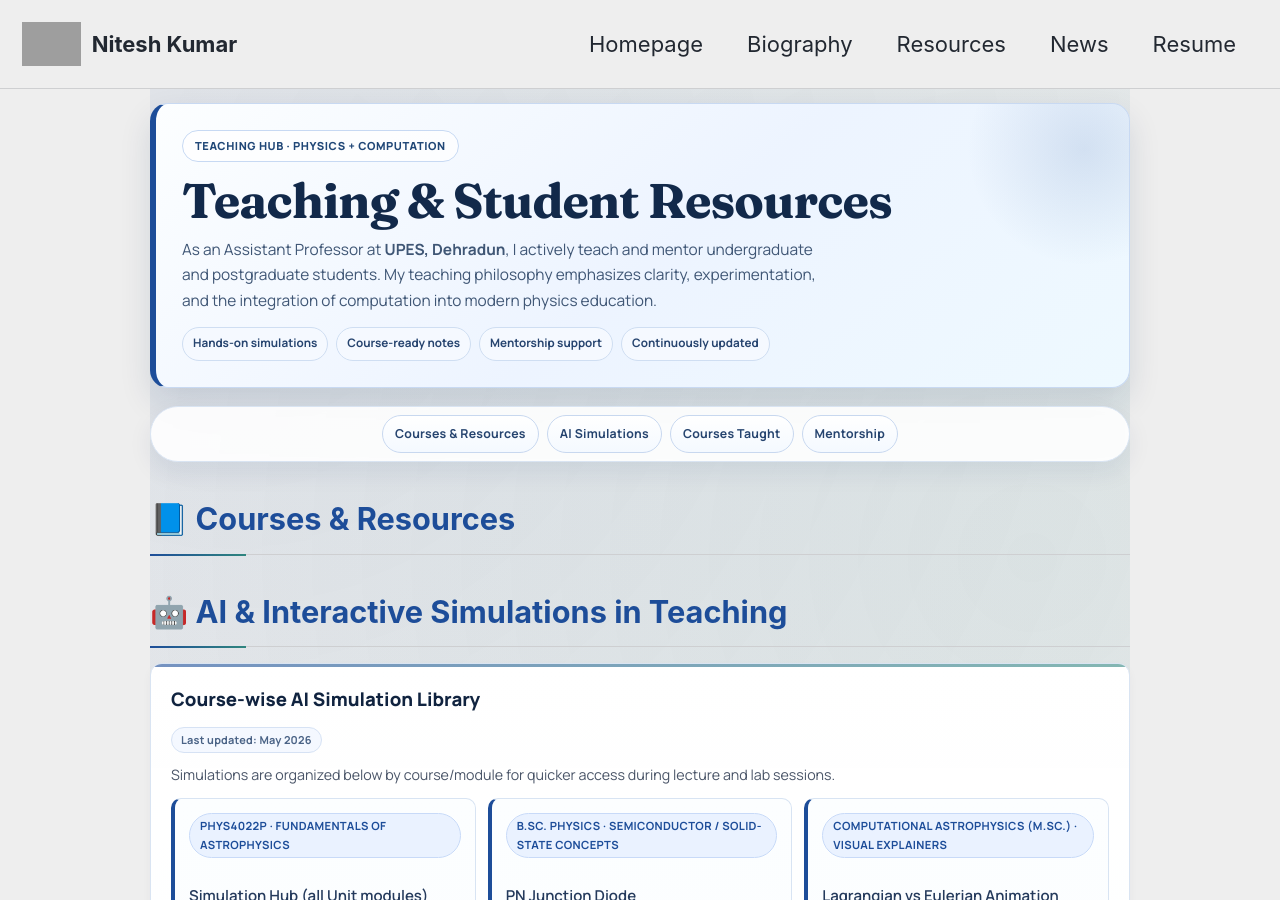
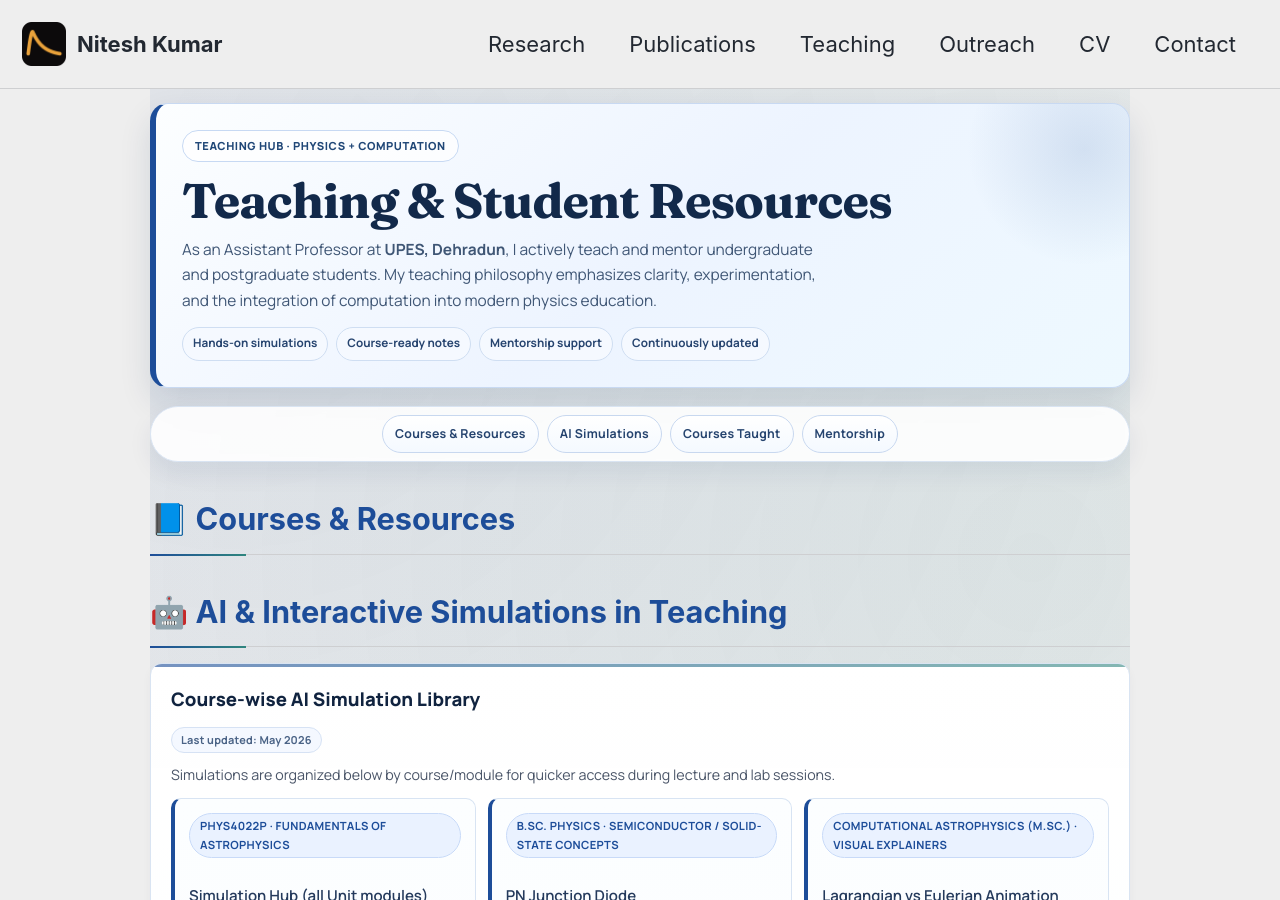
Before and after one commit to niteshchandra039/niteshchandra039.github.io, a Jekyll site: the page built from teaching-dev.html, in a window 1280 px wide and 900 px high. Built offline with Jekyll 4.4.1, drawn with Linux system fonts in a browser that asks for light colours; cached includes are drawn as plain includes; part of the change alters nothing that is shown; grey boxes are pictures that could not be loaded.

Commit message:
Update site config, legacy menu, analytics and README
Real description and URL, explicit empty baseurl, small logo instead of the 7.9 MB
image, og:image, Dehradun spelling; load Google Analytics once; document how to edit content.

Co-Authored-By: Claude Opus 5.5 <noreply@anthropic.com>

```diff
--- a/_config.yml
+++ b/_config.yml
@@ -27,12 +27,12 @@ title                    : "Nitesh Kumar"
 title_separator          : "-"
 subtitle                 : # site tagline that appears below site title in masthead
 name                     : "Nitesh Kumar"
-description              : "My profile."
-url                      : # the base hostname & protocol for your site e.g. "https://mmistakes.github.io"
-baseurl                  : # the subpath of your site, e.g. "/blog"
+description              : "Dr. Nitesh Kumar — astrophysicist, Assistant Professor of Physics at UPES Dehradun and IUCAA Associate, working on RR Lyrae stars, globular clusters and machine learning for astronomy."
+url                      : "https://niteshchandra039.github.io"
+baseurl                  : "" # user site served from the domain root
 repository               : # GitHub username/repo-name e.g. "mmistakes/minimal-mistakes"
 teaser                   : # path of fallback teaser image, e.g. "/assets/images/500x300.png"
-logo                     : "/assets/images/opo0432d.jpg" # path of logo image to display in the masthead, e.g. "/assets/images/88x88.png"
+logo                     : "/assets/site/img/apple-touch-icon.png" # path of logo image to display in the masthead, e.g. "/assets/images/88x88.png"
 masthead_title           : # overrides the website title displayed in the masthead, use " " for no title
 breadcrumbs              : true # true, false (default)
 words_per_minute         : 200
@@ -101,7 +101,7 @@ facebook:
   username               : "Nits874"
   app_id                 :
   publisher              :
-og_image                 : # Open Graph/Twitter default site image
+og_image                 : "/assets/site/img/og-image.jpg" # Open Graph/Twitter default site image
 # For specifying social profiles
 # - https://developers.google.com/structured-data/customize/social-profiles
 social:
@@ -121,8 +121,8 @@ analytics:
 author:
   name             : "Nitesh Kumar"
   avatar           : "nitesh.jpeg" # path of avatar image, e.g. "/assets/images/bio-photo.jpg"
-  bio              : "**Assistant Professor** at UPES, Dehradun."
-  location         : "Deharadun"
+  bio              : "**Assistant Professor of Physics** at UPES, Dehradun · IUCAA Associate"
+  location         : "Dehradun, India"
   email            : "nitesh.kumar@ddn.upes.ac.in"
   links:
     - label: "Email"
@@ -168,7 +168,7 @@ footer:
 
 # Site Header
 header:
-  overlay_images: assets/images/opo0432d.jpg
+  overlay_images: assets/site/img/helix-wide-1440.jpg
   overlay_filter: 0.5
   caption: overlay
 
@@ -203,6 +203,9 @@ exclude:
   - tmp
   - /docs # ignore Minimal Mistakes /docs
   - /test # ignore Minimal Mistakes /test
+  - cv-llt.pdf # source copy; the published CV is /cv.pdf
+  - README.md
+  - data_collected
 keep_files:
   - .git
   - .svn
--- a/_data/navigation.yml
+++ b/_data/navigation.yml
@@ -1,15 +1,15 @@
-# main links
+# Menu for legacy pages that still use the Minimal Mistakes theme (e.g. /marks/).
+# The main site menu lives in _includes/site/header.html.
 main:
-
-  # Custom navigation bar
-  - title: "Homepage"
-    url: "/"
-  - title: "Biography"
-    url: "/about/"
-  - title: "Resources"
-    url: "/teaching"
-  - title: "News"
-    url: "/update/"
-  - title: "Resume"
-    url: "/Nitesh_CV_19_Jan.pdf"
-    target: "_blank"
+  - title: "Research"
+    url: "/research/"
+  - title: "Publications"
+    url: "/publications/"
+  - title: "Teaching"
+    url: "/teaching/"
+  - title: "Outreach"
+    url: "/outreach/"
+  - title: "CV"
+    url: "/cv/"
+  - title: "Contact"
+    url: "/contact/"
--- a/_includes/analytics.html
+++ b/_includes/analytics.html
@@ -12,13 +12,3 @@
 {% endcase %}
 
 {% endif %}
-
-<!-- Google tag (gtag.js) -->
-<script async src="https://www.googletagmanager.com/gtag/js?id=G-KKJX533SG9"></script>
-<script>
-  window.dataLayer = window.dataLayer || [];
-  function gtag(){dataLayer.push(arguments);}
-  gtag('js', new Date());
-
-  gtag('config', 'G-KKJX533SG9');
-</script>
```
Also changed, not shown: README.md.
